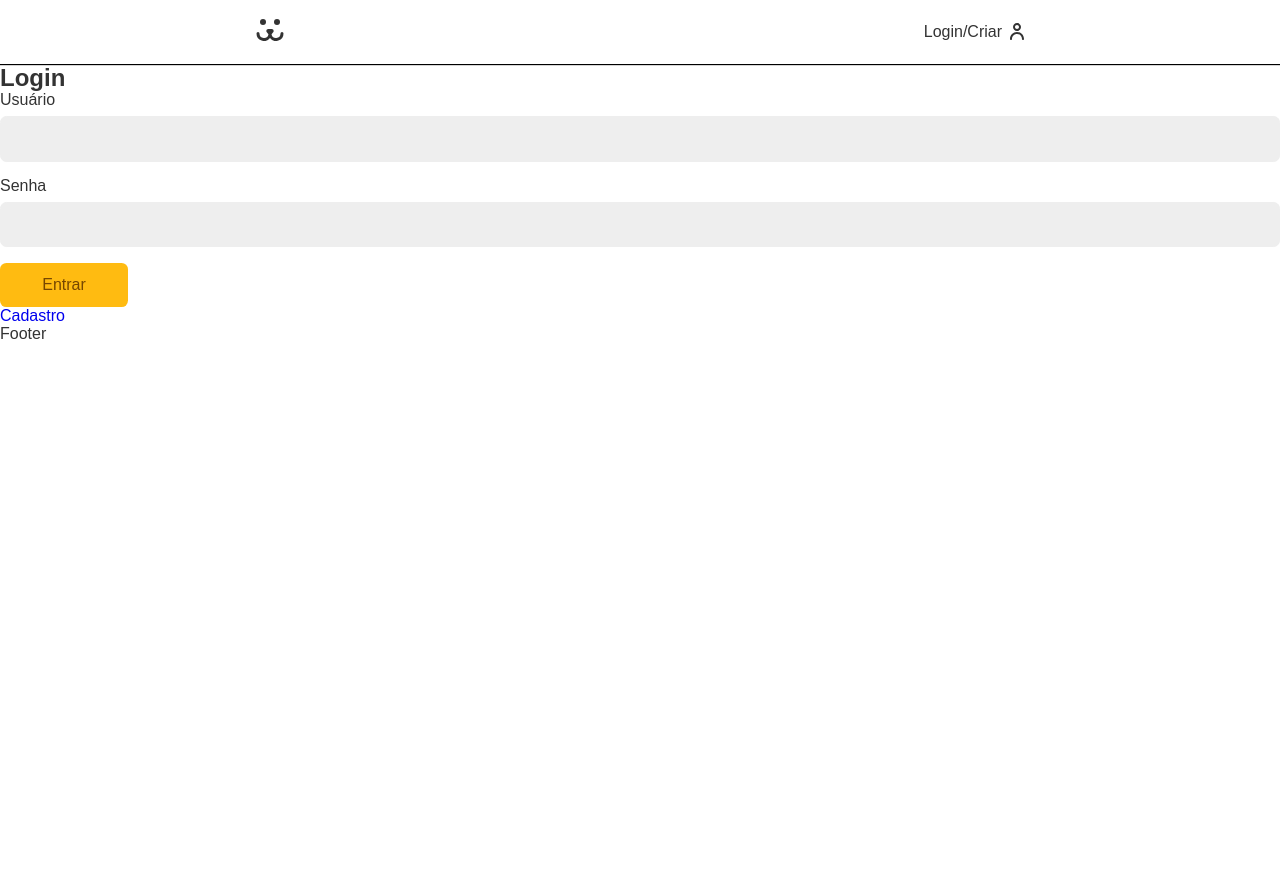
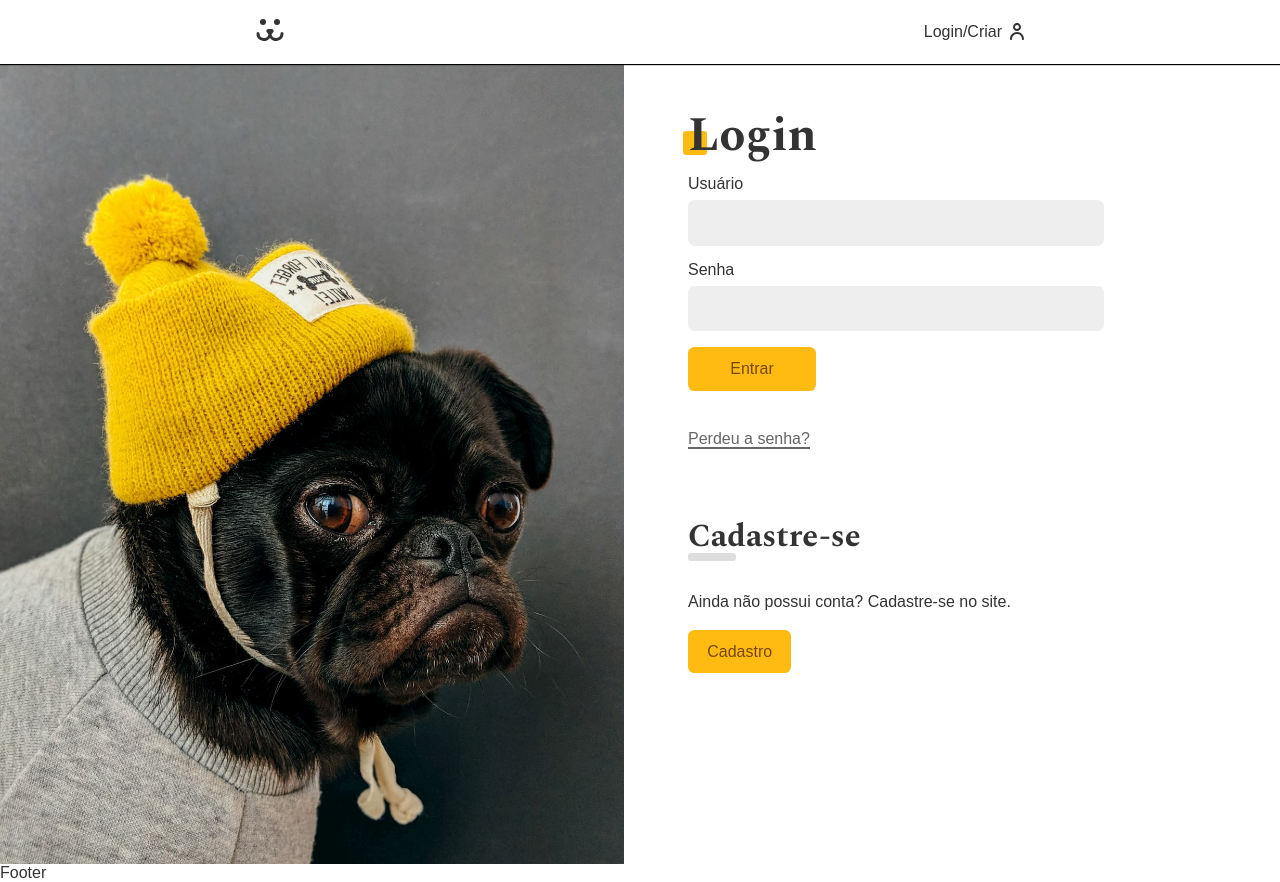
Before and after one commit to ALANVITORIO/Dogs-origamid, a React (Create React App) app: page /login in a window 1280 px wide. Before the commit the page ends 800 px from the top, so only its background shows below. Built offline with nearby package versions, Linux system fonts and the light colour scheme.

Commit message:
adicionando tela de login

```diff
--- /dev/null
+++ b/src/Api.js
@@ -0,0 +1,51 @@
+export const API_URL = 'https://dogapi.origamid.dev/json';
+
+export function TOKEN_POST(body) {
+  return {
+    url: API_URL + '/jwt-auth/v1/token',
+    options: {
+      method: 'POST',
+      headers: {
+        'Content-Type': 'application/json',
+      },
+      body: JSON.stringify(body),
+    },
+  };
+}
+
+export function TOKEN_VALIDATE_POST(token) {
+  return {
+    url: API_URL + '/jwt-auth/v1/token/validate',
+    options: {
+      method: 'POST',
+      headers: {
+        Authorization: 'Bearer ' + token,
+      },
+    },
+  };
+}
+
+export function USER_GET(token) {
+  return {
+    url: API_URL + '/api/user',
+    options: {
+      method: 'GET',
+      headers: {
+        Authorization: 'Bearer ' + token,
+      },
+    },
+  };
+}
+
+export function USER_POST(body) {
+  return {
+    url: API_URL + '/api/user',
+    options: {
+      method: 'POST',
+      headers: {
+        'Content-Type': 'application/json',
+      },
+      body: JSON.stringify(body),
+    },
+  };
+}
--- a/src/App.css
+++ b/src/App.css
@@ -1,3 +1,5 @@
+@import url('https://fonts.googleapis.com/css2?family=Spectral:wght@700&display=swap');
+
 * {
   box-sizing: border-box;
 }
@@ -7,7 +9,7 @@
   margin: 0;
   color: #333;
   --type-first: Heveltica, Arial, sans-serif;
-  --type-second: 'Spectral', Georgia;
+  --type-second: 'Spectral', georgia;
   font-family: var(--type-first);
 }
 
@@ -38,9 +40,44 @@
 }
 a {
   text-decoration: none;
+  color: #333;
 }
 .container {
   max-width: 50rem;
   padding: 0 1rem;
   margin: 0 auto;
 }
+.title {
+  font-family: var(--type-second);
+  line-height: 1;
+  font-size: 3rem;
+  margin: 1rem 0;
+  position: relative;
+  z-index: 1;
+}
+
+.title::after {
+  content: '';
+  display: block;
+  width: 1.5rem;
+  height: 1.5rem;
+  background: #fb1;
+  position: absolute;
+  bottom: 5px;
+  left: -5px;
+  border-radius: 0.2rem;
+  z-index: -1;
+}
+
+.animeLeft {
+  opacity: 0;
+  transform: translatex(-20px);
+  animation: animeLeft 0.3s forwards;
+}
+
+@keyframes animeLeft {
+  to {
+    opacity: 1;
+    transform: initial;
+  }
+}
--- a/src/App.js
+++ b/src/App.js
@@ -5,11 +5,13 @@
 import Home from './Components/Home';
 import { BrowserRouter, Routes, Route } from 'react-router-dom';
 import Login from './Components/Login/Login';
+import { UserStorage } from './UserContext';
 
 function App() {
   return (
     <div>
       <BrowserRouter>
+        <UserStorage>
           <Header />
           <Routes>
             <Route path="/" element={<Home />} />
@@ -17,6 +19,7 @@
           </Routes>
 
           <Footer />
+        </UserStorage>
       </BrowserRouter>
     </div>
   );
--- a/src/Components/Header.js
+++ b/src/Components/Header.js
@@ -2,16 +2,25 @@
 import styles from './Header.module.css';
 import { Link } from 'react-router-dom';
 import { ReactComponent as Dogs } from '../Assets/dogs.svg';
+import { UserContext } from '../UserContext';
 const Header = () => {
+  const { data, userLogout } = React.useContext(UserContext);
   return (
     <header className={styles.header}>
       <nav className={`${styles.nav} container`}>
         <Link className={styles.logo} to="/" aria-label="Dogs- Home">
           <Dogs />
         </Link>
-        <Link className={styles.login} to="/login">
-          Login/Criar
-        </Link>
+        {data ? (
+          <Link className={styles.login} to="/conta">
+            {data.nome}
+            <button onClick={userLogout}>Sair</button>
+          </Link>
+        ) : (
+          <Link className={styles.login} to="/login">
+            Login/Criar
+          </Link>
+        )}
       </nav>
     </header>
   );
--- /dev/null
+++ b/src/Components/Helper/Error.js
@@ -0,0 +1,8 @@
+import React from 'react';
+
+const Error = ({ error }) => {
+  if (!error) return null;
+  return <p style={{ color: '#f31', margin: '1rem 0' }}>{error}</p>;
+};
+
+export default Error;
--- a/src/Components/Login/Login.js
+++ b/src/Components/Login/Login.js
@@ -1,13 +1,19 @@
 import React from 'react';
-import { Route, Routes } from 'react-router-dom';
+import { Route, Routes, Navigate } from 'react-router-dom';
 import LoginForm from './LoginForm';
 import LoginCreate from './LoginCreate';
 import LoginPasswordLost from './LoginPasswordLost.js';
 import LoginPasswordReset from './LoginPasswordReset';
+import { UserContext } from '../../UserContext';
+import styles from './Login.module.css';
 
 const Login = () => {
+  const { login } = React.useContext(UserContext);
+
+  if (login === true) return <Navigate to="/conta" />;
   return (
-    <div>
+    <section className={styles.login}>
+      <div className={styles.forms}>
         <Routes>
           <Route path="/" element={<LoginForm />} />
           <Route path="criar" element={<LoginCreate />} />
@@ -15,6 +21,7 @@
           <Route path="resetar" element={<LoginPasswordReset />} />
         </Routes>
       </div>
+    </section>
   );
 };
 
--- /dev/null
+++ b/src/Components/Login/Login.module.css
@@ -0,0 +1,34 @@
+.login {
+  display: grid;
+  grid-template-columns: 1fr 1fr;
+  min-height: 100vh;
+  gap: 2rem;
+}
+
+.login::before {
+  display: block;
+  content: '';
+  background: url('../../Assets/login.jpg') no-repeat center center;
+  background-size: cover;
+}
+
+.forms {
+  max-width: 30rem;
+  padding: 2rem;
+}
+
+@media (max-width: 40rem) {
+  .login {
+    grid-template-columns: 1fr;
+  }
+
+  .forms {
+    max-width: 100%;
+  }
+  .login::before {
+    display: none;
+  }
+  .forms {
+    max-width: 100%;
+  }
+}
--- a/src/Components/Login/LoginCreate.js
+++ b/src/Components/Login/LoginCreate.js
@@ -1,7 +1,39 @@
 import React from 'react';
+import Input from '../Forms/Input';
+import Button from '../Forms/Button';
+import useForm from '../../Hooks/useForm';
+import { USER_POST } from '../../Api';
+import { UserContext } from '../../UserContext';
 
 const LoginCreate = () => {
-  return <div>Login Criar</div>;
+  const userName = useForm();
+  const email = useForm('email');
+  const password = useForm();
+  //deixamos vazio por simples desenvolvimento- não vamos enviar nada para o backend
+  const { userLogin } = React.useContext(UserContext);
+
+  async function handleSubmit(event) {
+    event.preventDefault();
+    const { url, options } = USER_POST({
+      username: userName.value,
+      email: email.value,
+      password: password.value,
+    });
+    const response = await fetch(url, options);
+    if (response.ok) userLogin(userName.value, password.value);
+  }
+
+  return (
+    <section className="animeLeft">
+      <h1 className="title">Cadastre-se</h1>
+      <form onSubmit={handleSubmit}>
+        <Input label="Usuário" type="text" name="username" {...userName} />
+        <Input label="Email" type="email" name="email" {...email} />
+        <Input label="Senha" type="password" name="password" {...password} />
+        <Button>Cadastrar</Button>
+      </form>
+    </section>
+  );
 };
 
 export default LoginCreate;
--- a/src/Components/Login/LoginForm.js
+++ b/src/Components/Login/LoginForm.js
@@ -3,43 +3,49 @@
 import Input from '../Forms/Input';
 import Button from '../Forms/Button';
 import useForm from '../../Hooks/useForm';
+import { UserContext } from '../../UserContext';
+import Error from '../Helper/Error';
+import styles from './LoginForm.module.css';
+import stylesBtn from '../Forms/Button.module.css';
 
 const LoginForm = () => {
   const username = useForm();
   const password = useForm();
-  console.log(username.value);
 
-  function handleSubmit(event) {
+  const { userLogin, error, loading } = React.useContext(UserContext);
+
+  async function handleSubmit(event) {
     event.preventDefault();
 
     if (username.validate() && password.validate()) {
-      fetch('https://dogsapi.origamid.dev/json/jwt-auth/v1/token', {
-        method: 'POST',
-        headers: {
-          'Content-Type': 'application/json',
-        },
-        body: JSON.stringify({}),
-      })
-        .then((response) => {
-          console.log(response);
-          return response.json();
-        })
-        .then((json) => {
-          console.log(json);
-        });
+      userLogin(username.value, password.value);
     }
   }
 
   return (
-    <section>
-      <h1>Login</h1>
+    <section className="animeLeft">
+      <h1 className="title">Login</h1>
 
-      <form action="" onSubmit={handleSubmit}>
+      <form className={styles.form} onSubmit={handleSubmit}>
         <Input label="Usuário" type="text" name="username" {...username} />
         <Input label="Senha" type="password" name="password" {...password} />
-        <Button>Entrar</Button>
+        {loading ? (
+          <Button disabled>Carregando...</Button>
+        ) : (
+          <Button>Entrar</Button>
+        )}
+        <Error error={error} />
       </form>
-      <Link to="/login/criar">Cadastro</Link>
+      <Link className={styles.perdeu} to="/login/perdeu">
+        Perdeu a senha?
+      </Link>
+      <div className={styles.cadastro}>
+        <h2 className={styles.subtitle}>Cadastre-se</h2>
+        <p>Ainda não possui conta? Cadastre-se no site.</p>
+        <Link className={stylesBtn.button} to="/login/criar">
+          Cadastro
+        </Link>
+      </div>
     </section>
   );
 };
--- /dev/null
+++ b/src/Components/Login/LoginForm.module.css
@@ -0,0 +1,43 @@
+.form {
+  margin-bottom: 2rem;
+}
+
+.perdeu {
+  display: inline-block;
+  color: #666;
+  padding: 0.5rem 0;
+  line-height: 1;
+}
+
+.perdeu::after {
+  content: '';
+  display: block;
+  width: 100%;
+  height: 2px;
+  background: currentColor;
+  display: block;
+}
+
+.cadastro {
+  margin-top: 4rem;
+}
+
+.cadastro p {
+  margin-top: 2rem;
+  margin-bottom: 2rem;
+}
+
+.subtitle {
+  font-family: var(--type-second);
+  line-height: 1;
+  font-size: 2rem;
+}
+
+.subtitle::after {
+  content: '';
+  display: block;
+  background: #ddd;
+  height: 0.5rem;
+  width: 3rem;
+  border-radius: 0.2rem;
+}
--- a/src/Hooks/useForm.js
+++ b/src/Hooks/useForm.js
@@ -4,6 +4,11 @@
   email: {
     regex: /^(([^<>()\\.,;:\s@"]+(\.[^<>()\\.,;:\s@"]+)*)|(".+"))@((\[[0-9]{1,3}\.[0-9]{1,3}\.[0-9]{1,3}\.[0-9]{1,3}])|(([a-zA-Z\-0-9]+\.)+[a-zA-Z]{2,}))$/,
     message: 'Email inválido',
+  },
+  password: {
+    regex: /^(?=.*\d)(?=.*[a-z])(?=.*[A-Z])[0-9a-zA-Z]{8,}$/,
+    message:
+      'Senha precisa ter 1 caracter maiúsculo, 1 minúsculo e 1 dígito. Com no mínimo 8 caracteres.',
   },
 };
 
--- /dev/null
+++ b/src/UserContext.js
@@ -0,0 +1,85 @@
+import React from 'react';
+import { TOKEN_POST, TOKEN_VALIDATE_POST, USER_GET } from './Api';
+import { useNavigate } from 'react-router-dom';
+
+export const UserContext = React.createContext();
+
+export const UserStorage = ({ children }) => {
+  const [data, setData] = React.useState(null);
+  const [login, setLogin] = React.useState(null);
+  const [loading, setLoading] = React.useState(false);
+  const [error, setError] = React.useState(null);
+  const navigate = useNavigate();
+
+  const userLogout = React.useCallback(
+    async function() {
+      setData(null);
+      setError(null);
+      setLoading(false);
+      setLogin(false);
+      window.localStorage.removeItem('token');
+      navigate('/login');
+    },
+    [navigate],
+  );
+
+  async function getUser(token) {
+    const { url, options } = USER_GET(token);
+    const response = await fetch(url, options);
+    const json = await response.json();
+    setData(json);
+    setLogin(true);
+    console.log(json);
+  }
+
+  async function userLogin(username, password) {
+    try {
+      setError(null);
+      setLoading(true);
+      const { url, options } = TOKEN_POST({ username, password });
+      const tokenRes = await fetch(url, options);
+      if (!tokenRes.ok) throw new Error(`Error: ${tokenRes.statusText}`);
+      const { token } = await tokenRes.json();
+      window.localStorage.setItem('token', token);
+      await getUser(token);
+      navigate('/conta');
+    } catch (error) {
+      setError(error.message);
+      setLogin(false);
+    } finally {
+      setLoading(false);
+    }
+  }
+
+  React.useEffect(() => {
+    async function autoLogin() {
+      const token = window.localStorage.getItem('token');
+      if (token) {
+        try {
+          setError(null);
+          setLoading(true);
+          const { url, options } = TOKEN_VALIDATE_POST(token);
+          const response = await fetch(url, options);
+          if (!response.ok) throw new Error('Token inválido');
+          await getUser(token);
+          const json = await response.json();
+          console.log(json);
+        } catch (error) {
+          userLogout();
+        } finally {
+          setLogin(true);
+          setLoading(false);
+        }
+      }
+    }
+    autoLogin();
+  }, [userLogout]);
+
+  return (
+    <UserContext.Provider
+      value={{ userLogin, userLogout, data, error, loading, login }}
+    >
+      {children}
+    </UserContext.Provider>
+  );
+};
```
Lines whose indentation alone changed are shown as unchanged.
